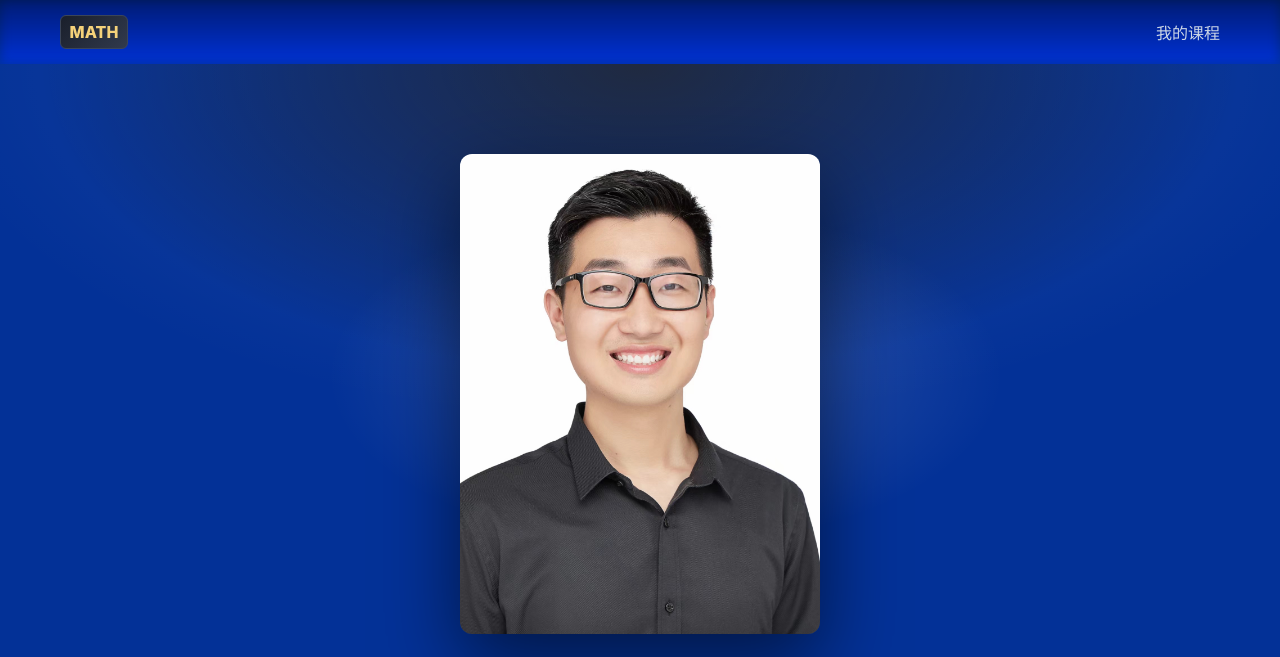
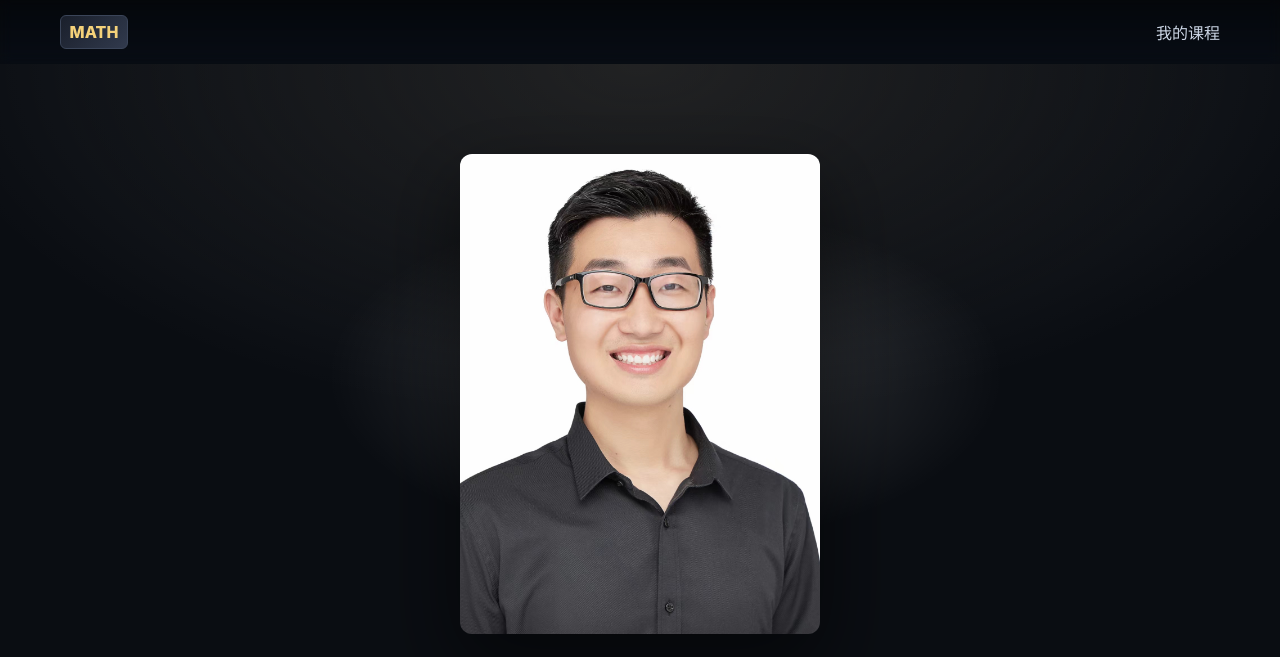
Before and after one commit to ZV-NUS/my-homepage, a plain HTML site: page index.html in a window 1280 px wide. Shown: the top 657 px of the page. Drawn offline with Linux system fonts and the light colour scheme.

Commit message:
Update index.html

```diff
--- a/index.html
+++ b/index.html
@@ -9,7 +9,7 @@
     :root{
       --ink:#e8ecf3;         /* 亮文字 */
       --mute:#a9b4c3;        /* 次要文字 */
-      --bg:#033197;          /* 页面背景0a0d12 */
+      --bg:#0a0d12;          /* 页面背景0a0d12 */
       --panel:#12161d;       /* 面板深色 */
       --accent:#ffcc33;      /* 点缀色（标题中的黄色词） */
       --brand:#ffd24a;       /* CTA 亮黄色 */
```
